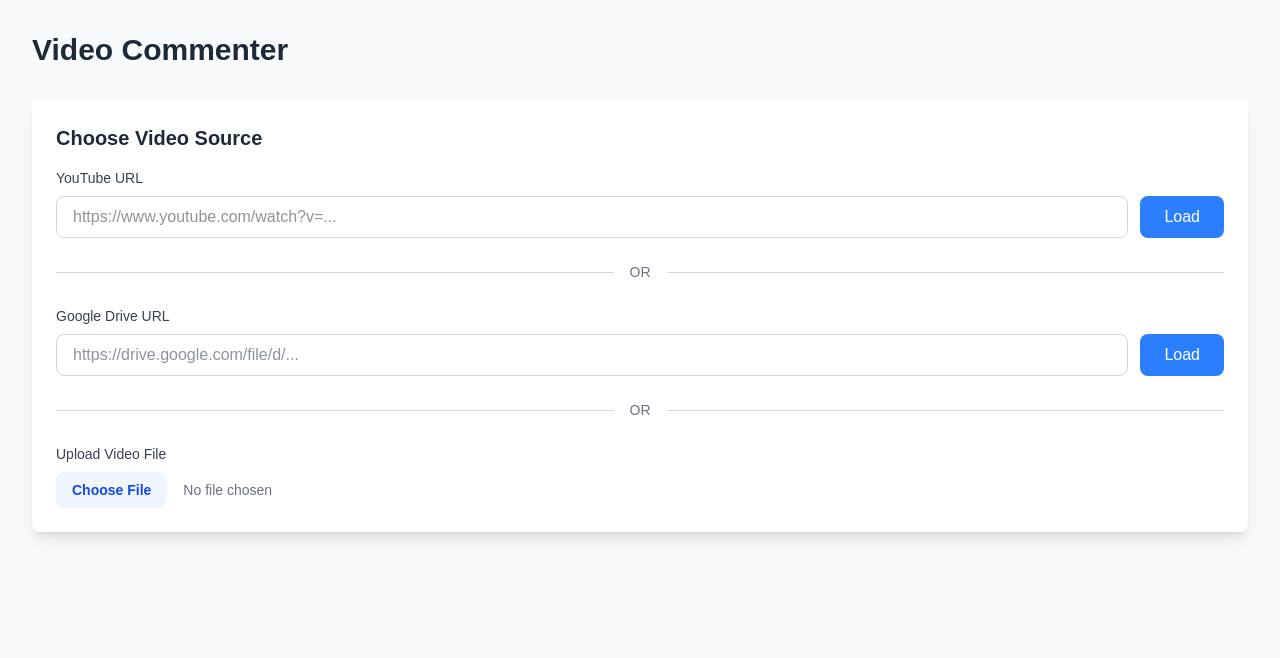
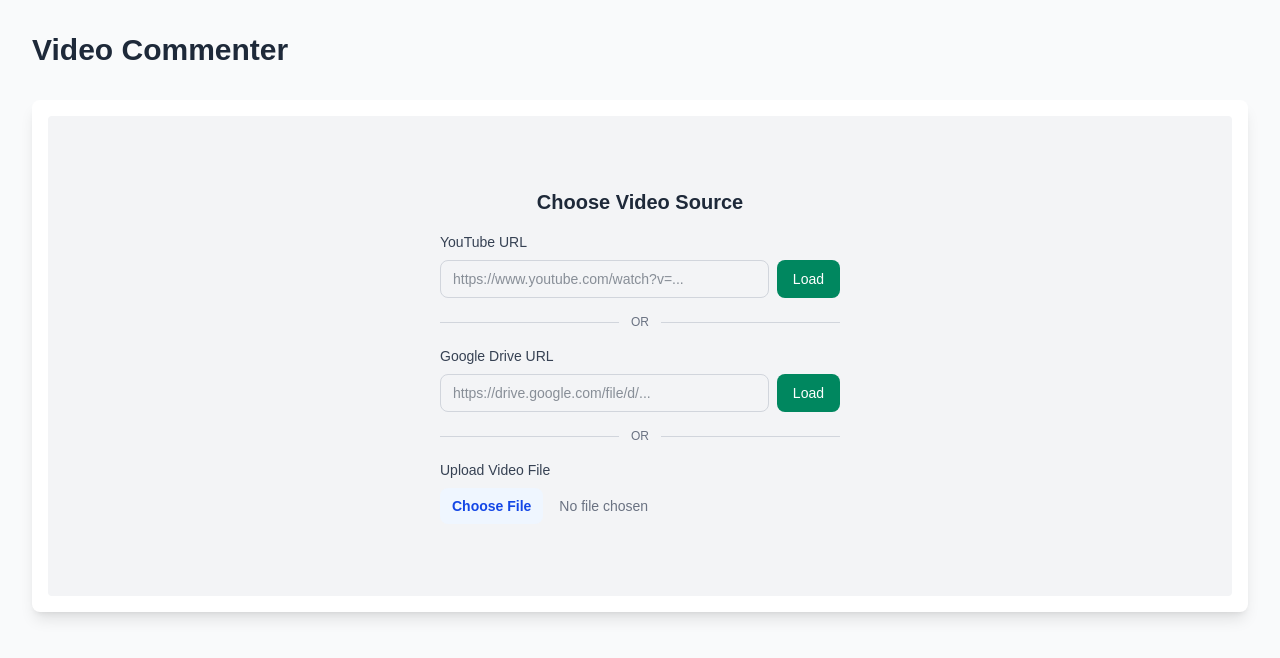
Before and after one commit to stoneYuan3/video-commenter, a Next.js app: page / in a window 1280 px wide. Shown: the top 658 px of the page. Built offline with nearby package versions, Linux system fonts and the light colour scheme.

Commit message:
ui update

```diff
--- a/src/app/page.tsx
+++ b/src/app/page.tsx
@@ -422,66 +422,75 @@ export default function Home() {
         <div className="flex gap-6">
           {/* Main content */}
           <div className="flex-1">
-            {/* Video source selection */}
-            {!videoSource && (
-              <div className="bg-white rounded-lg shadow-lg p-6 mb-6">
-                <h2 className="text-xl font-semibold mb-4 text-gray-800">Choose Video Source</h2>
+            {/* Video embed */}
+            <div className="bg-white rounded-lg shadow-lg p-4 mb-6">
+              {!videoSource ? (
+                /* Video source selection inside the player window */
+                <div className="flex items-center justify-center bg-gray-100 rounded" style={{ height: '480px' }}>
+                  <div className="max-w-md w-full p-6">
+                    <h2 className="text-xl font-semibold mb-4 text-gray-800 text-center">Choose Video Source</h2>
 
                     {/* YouTube URL Input */}
-                <div className="mb-6">
+                    <div className="mb-4">
                       <label className="block text-sm font-medium text-gray-700 mb-2">
                         YouTube URL
                       </label>
-                  <div className="flex gap-3">
+                      <div className="flex gap-2">
                         <input
                           type="text"
                           value={youtubeUrl}
                           onChange={(e) => setYoutubeUrl(e.target.value)}
                           onKeyPress={(e) => e.key === 'Enter' && handleYouTubeSubmit()}
                           placeholder="https://www.youtube.com/watch?v=..."
-                      className="flex-1 px-4 py-2 border border-gray-300 rounded-lg focus:outline-none focus:ring-2 focus:ring-blue-500 text-gray-800"
+                          className="flex-1 px-3 py-2 border border-gray-300 rounded-lg focus:outline-none focus:ring-2 focus:ring-blue-500 text-gray-800 text-sm"
                         />
                         <button
                           onClick={handleYouTubeSubmit}
-                      className="px-6 py-2 bg-blue-500 text-white rounded-lg hover:bg-blue-600 transition-colors font-medium"
+                          className="px-4 py-2 text-white rounded-lg transition-colors font-medium text-sm"
+                          style={{ backgroundColor: '#00875F' }}
+                          onMouseEnter={(e) => e.currentTarget.style.backgroundColor = '#006644'}
+                          onMouseLeave={(e) => e.currentTarget.style.backgroundColor = '#00875F'}
                         >
                           Load
                         </button>
                       </div>
                     </div>
 
-                <div className="flex items-center gap-4 mb-6">
+                    <div className="flex items-center gap-3 mb-4">
                       <div className="flex-1 h-px bg-gray-300"></div>
-                  <span className="text-gray-500 text-sm">OR</span>
+                      <span className="text-gray-500 text-xs">OR</span>
                       <div className="flex-1 h-px bg-gray-300"></div>
                     </div>
 
                     {/* Google Drive URL Input */}
-                <div className="mb-6">
+                    <div className="mb-4">
                       <label className="block text-sm font-medium text-gray-700 mb-2">
                         Google Drive URL
                       </label>
-                  <div className="flex gap-3">
+                      <div className="flex gap-2">
                         <input
                           type="text"
                           value={gdriveUrl}
                           onChange={(e) => setGdriveUrl(e.target.value)}
                           onKeyPress={(e) => e.key === 'Enter' && handleGoogleDriveSubmit()}
                           placeholder="https://drive.google.com/file/d/..."
-                      className="flex-1 px-4 py-2 border border-gray-300 rounded-lg focus:outline-none focus:ring-2 focus:ring-blue-500 text-gray-800"
+                          className="flex-1 px-3 py-2 border border-gray-300 rounded-lg focus:outline-none focus:ring-2 focus:ring-blue-500 text-gray-800 text-sm"
                         />
                         <button
                           onClick={handleGoogleDriveSubmit}
-                      className="px-6 py-2 bg-blue-500 text-white rounded-lg hover:bg-blue-600 transition-colors font-medium"
+                          className="px-4 py-2 text-white rounded-lg transition-colors font-medium text-sm"
+                          style={{ backgroundColor: '#00875F' }}
+                          onMouseEnter={(e) => e.currentTarget.style.backgroundColor = '#006644'}
+                          onMouseLeave={(e) => e.currentTarget.style.backgroundColor = '#00875F'}
                         >
                           Load
                         </button>
                       </div>
                     </div>
 
-                <div className="flex items-center gap-4 mb-6">
+                    <div className="flex items-center gap-3 mb-4">
                       <div className="flex-1 h-px bg-gray-300"></div>
-                  <span className="text-gray-500 text-sm">OR</span>
+                      <span className="text-gray-500 text-xs">OR</span>
                       <div className="flex-1 h-px bg-gray-300"></div>
                     </div>
 
@@ -494,15 +503,13 @@ export default function Home() {
                         type="file"
                         accept="video/*"
                         onChange={handleVideoUpload}
-                    className="block w-full text-sm text-gray-500 file:mr-4 file:py-2 file:px-4 file:rounded-lg file:border-0 file:text-sm file:font-semibold file:bg-blue-50 file:text-blue-700 hover:file:bg-blue-100 cursor-pointer"
+                        className="block w-full text-sm text-gray-500 file:mr-4 file:py-2 file:px-3 file:rounded-lg file:border-0 file:text-sm file:font-semibold file:bg-blue-50 file:text-blue-700 hover:file:bg-blue-100 cursor-pointer"
                       />
                     </div>
                   </div>
-            )}
-
-            {/* Video embed */}
-            {videoSource && (
-              <div className="bg-white rounded-lg shadow-lg p-4 mb-6">
+                </div>
+              ) : (
+                <>
                 {videoSource === 'youtube' && (
                   <div
                     id="youtube-player"
@@ -691,8 +698,9 @@ export default function Home() {
                   )}
                 </div>
               </div>
+              </>
+              )}
             </div>
-            )}
 
             {/* Add comment interface */}
             {videoSource && (
@@ -709,7 +717,10 @@ export default function Home() {
                 />
                 <button
                   onClick={addComment}
-                  className="px-6 py-2 bg-blue-500 text-white rounded-lg hover:bg-blue-600 transition-colors font-medium"
+                  className="px-6 py-2 text-white rounded-lg transition-colors font-medium"
+                  style={{ backgroundColor: '#00875F' }}
+                  onMouseEnter={(e) => e.currentTarget.style.backgroundColor = '#006644'}
+                  onMouseLeave={(e) => e.currentTarget.style.backgroundColor = '#00875F'}
                 >
                   Add
                 </button>
```
Lines whose indentation alone changed are shown as unchanged.
